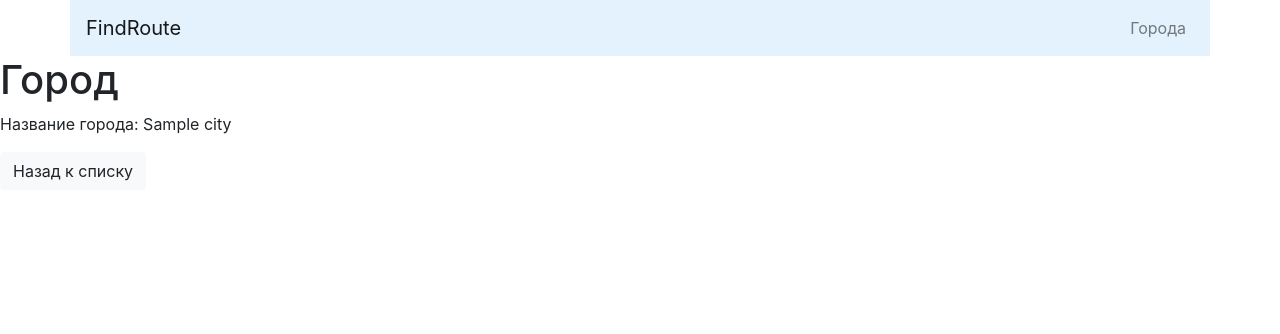
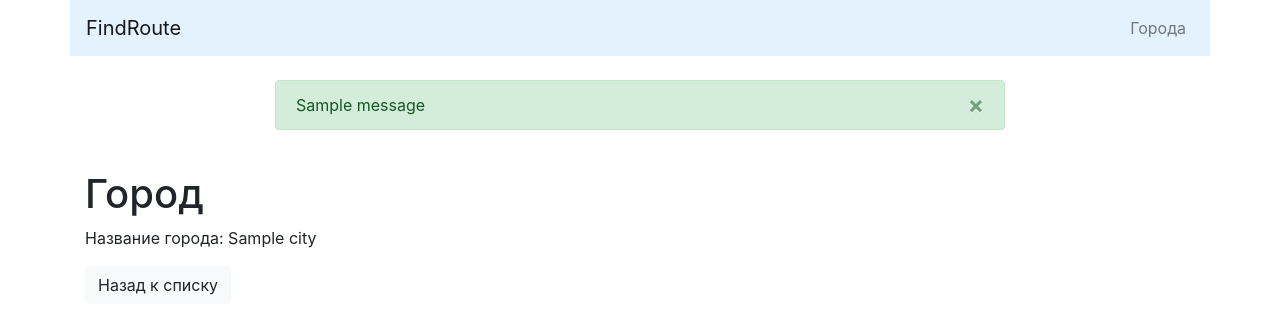
Before and after one commit to IrinaAg/django_find_route, a Django app: page /cities/detail/1/ in a window 1280 px wide. Shown: the top 334 px of the page. Run offline with Django 3.2, Linux system fonts and the light colour scheme; tables that the repository leaves empty hold one stand-in row (values such as "Sample post"); one stand-in notice (Sample message) is shown; some libraries are stand-ins or nearby versions.

Commit message:
add messages

```diff
--- a/cities/templates/cities/home.html
+++ b/cities/templates/cities/home.html
@@ -56,7 +56,7 @@
 
 <div class="row">
     <div class="col-md-4">
-        <form action="" method="post"> {% csrf_token %}
+        <form action="{% url 'cities:create' %}" method="post"> {% csrf_token %}
         {{ form.as_p }}
         <input type="submit" value="Submit">
 </form>
--- a/cities/views.py
+++ b/cities/views.py
@@ -1,3 +1,5 @@
+from django.contrib import messages
+from django.contrib.messages.views import SuccessMessageMixin
 from django.core.paginator import Paginator
 from django.shortcuts import render, get_object_or_404
 from django.urls import reverse_lazy
@@ -36,27 +38,30 @@ class CityDetailView(DetailView):
     template_name = 'cities/detail.html'
 
 
-class CityCreateView(CreateView):
+class CityCreateView(SuccessMessageMixin, CreateView):
     model = City
     form_class = CityForm
     template_name = 'cities/create.html'
     success_url = reverse_lazy('cities:home')
+    success_message = 'Город успешно создан'
 
 
-class CityUpdateView(UpdateView):
+class CityUpdateView(SuccessMessageMixin, UpdateView):
     model = City
     form_class = CityForm
     template_name = 'cities/update.html'
     success_url = reverse_lazy('cities:home')
+    success_message = 'Город успешно отредактирован'
 
 
 class CityDeleteView(DeleteView):
     model = City
-    template_name = 'cities/delete.html'
+    # template_name = 'cities/delete.html'
     success_url = reverse_lazy('cities:home')
 
-    # def get(self, request, *args, **kwargs): # удаление города без подтверждения
-    #     return self.post(request, *args, **kwargs)
+    def get(self, request, *args, **kwargs): # удаление города без подтверждения
+        messages.success(request, 'Город успешно удален')
+        return self.post(request, *args, **kwargs)
 
 
 class CityListView(ListView):
--- a/templates/base.html
+++ b/templates/base.html
@@ -25,6 +25,51 @@
         </ul>
       </div>
       </nav>
-  {% block content %}{% endblock %}
+         <div class="container">
+        <div class="row">
+          <div class="col-md-8 mx-auto my-4">
+            {% if messages %}
+              {% for message in messages %}
+                {% if message.level == DEFAULT_MESSAGE_LEVELS.ERROR %}
+                    <div class="alert alert-danger  alert-dismissible fade show" role="alert">
+                      {{ message }}
+                        <button type="button" class="close" data-dismiss="alert" aria-label="Close">
+                        <span aria-hidden="true">&times;</span>
+                        </button>
+                    </div>
+                {% else %}
+                    <div class="alert alert-success  alert-dismissible fade show" role="alert">
+                      {{ message }}
+                      <button type="button" class="close" data-dismiss="alert" aria-label="Close">
+                        <span aria-hidden="true">&times;</span>
+                      </button>
+                    </div>
+                {% endif %}
+              {% endfor %}
+            {% endif %}
+          </div>
+        </div>
+      </div>
+      <div class="container">
+        {% block content %}{% endblock %}
+      </div>
+    <!-- Optional JavaScript; choose one of the two! -->
+
+    <!-- Option 1: jQuery and Bootstrap Bundle (includes Popper) -->
+    <script src="https://code.jquery.com/jquery-3.5.1.slim.min.js" integrity="sha384-DfXdz2htPH0lsSSs5nCTpuj/zy4C+OGpamoFVy38MVBnE+IbbVYUew+OrCXaRkfj" crossorigin="anonymous"></script>
+      <script src="https://cdn.jsdelivr.net/npm/select2@4.1.0-beta.1/dist/js/select2.min.js"></script>
+    <script src="https://cdn.jsdelivr.net/npm/bootstrap@4.5.3/dist/js/bootstrap.bundle.min.js" integrity="sha384-ho+j7jyWK8fNQe+A12Hb8AhRq26LrZ/JpcUGGOn+Y7RsweNrtN/tE3MoK7ZeZDyx" crossorigin="anonymous"></script>
+
+    <!-- Option 2: jQuery, Popper.js, and Bootstrap JS
+    <script src="https://code.jquery.com/jquery-3.5.1.slim.min.js" integrity="sha384-DfXdz2htPH0lsSSs5nCTpuj/zy4C+OGpamoFVy38MVBnE+IbbVYUew+OrCXaRkfj" crossorigin="anonymous"></script>
+    <script src="https://cdn.jsdelivr.net/npm/popper.js@1.16.1/dist/umd/popper.min.js" integrity="sha384-9/reFTGAW83EW2RDu2S0VKaIzap3H66lZH81PoYlFhbGU+6BZp6G7niu735Sk7lN" crossorigin="anonymous"></script>
+    <script src="https://cdn.jsdelivr.net/npm/bootstrap@4.5.3/dist/js/bootstrap.min.js" integrity="sha384-w1Q4orYjBQndcko6MimVbzY0tgp4pWB4lZ7lr30WKz0vr/aWKhXdBNmNb5D92v7s" crossorigin="anonymous"></script>
+    -->
+  <script>
+    $(document).ready(function() {
+        $('.js-example-basic-single').select2();
+        $('.js-example-basic-multiple').select2();
+    });
+  </script>
   </body>
 </html>
```
